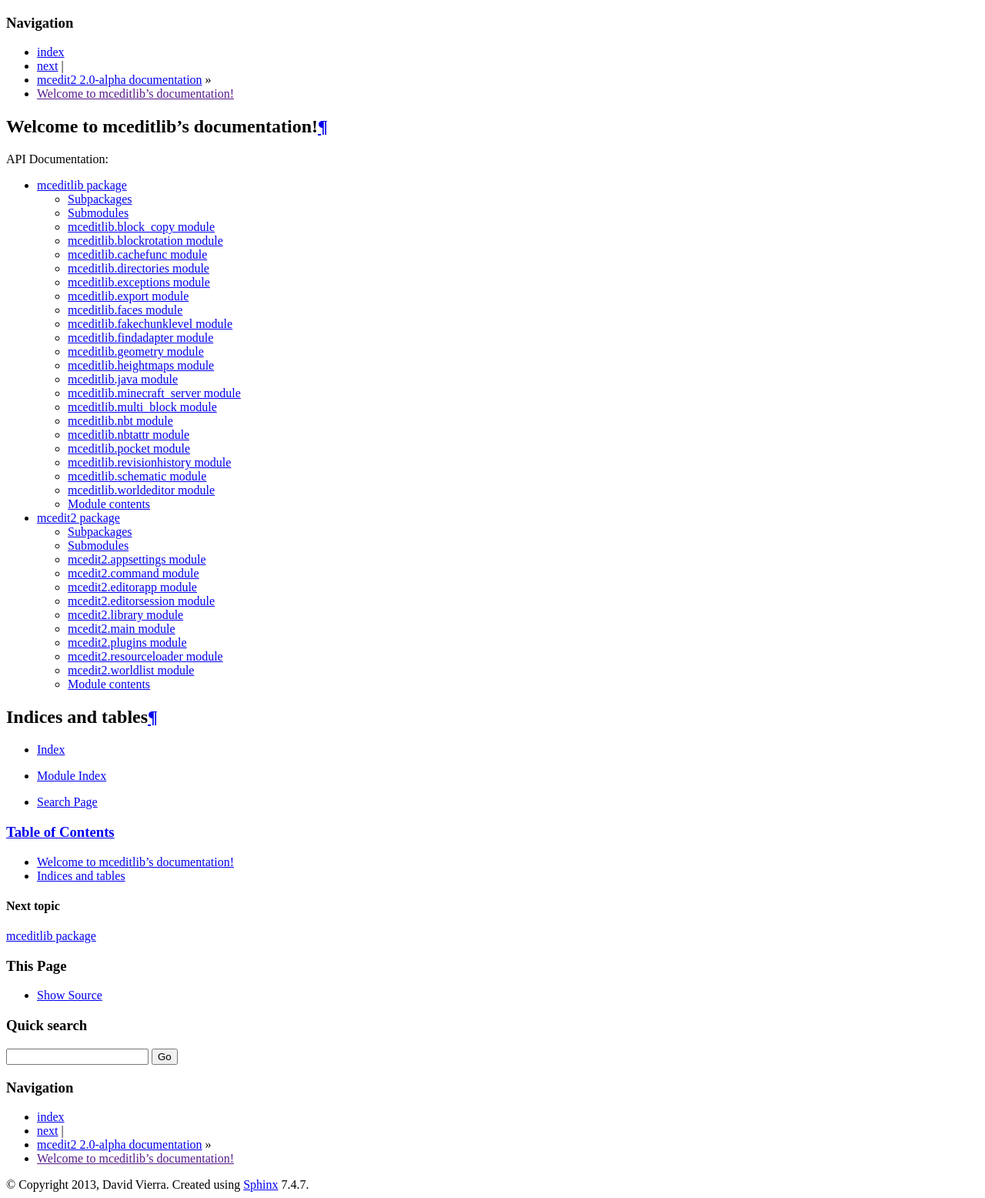
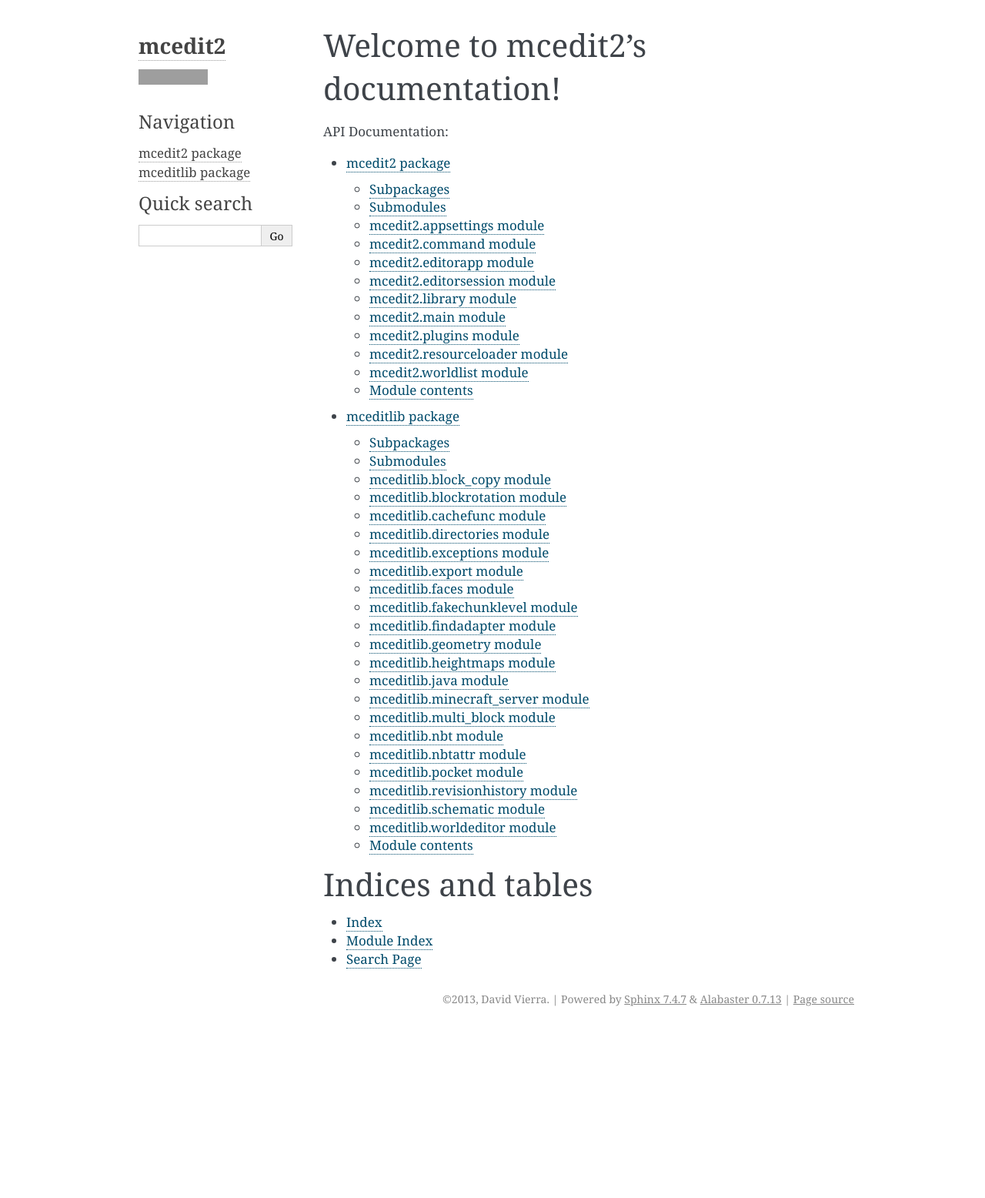
Before and after one commit to mcedit/mcedit2, a Sphinx documentation site: the page built from doc/index.rst, in a window 1280 px wide. Shown: the whole page at 77% size. Built offline with Sphinx 7.4.7, drawn with Linux system fonts in a browser that asks for light colours; nearby versions of some CDN libraries; library files that are not in the unit come from our copies; comment, search, counter and statistics services are not loaded; after the commit the page ends 1337 px from its top, so only the background shows below that; grey boxes are pictures that could not be loaded.

Commit message:
Change docs to alabaster theme, skip Qt staticMetaObjects
Add github user/repo for theme purposes
More mceditlib->mcedit2

```diff
--- a/doc/conf.py
+++ b/doc/conf.py
@@ -26,7 +26,7 @@
 
 # Add any Sphinx extension module names here, as strings. They can be extensions
 # coming with Sphinx (named 'sphinx.ext.*') or your custom ones.
-extensions = ['sphinx.ext.autodoc', 'sphinx.ext.viewcode', 'sphinx_nounderscore']
+extensions = ['sphinx.ext.autodoc', 'sphinx.ext.viewcode']
 
 # Add any paths that contain templates here, relative to this directory.
 templates_path = ['_templates']
@@ -92,12 +92,26 @@
 
 # The theme to use for HTML and HTML Help pages.  See the documentation for
 # a list of builtin themes.
-html_theme = 'default'
-
+import alabaster  # If you get an ImportError here, run `pip install alabaster`
+html_theme_path = [alabaster.get_path()]
+extensions.insert(0, 'alabaster')
+html_theme = 'alabaster'
+html_sidebars = {
+    '**': [
+        'about.html',
+        'navigation.html',
+        'relations.html',
+        'searchbox.html',
+        'donate.html',
+    ]
+}
 # Theme options are theme-specific and customize the look and feel of a theme
 # further.  For a list of options available for each theme, see the
 # documentation.
-#html_theme_options = {}
+html_theme_options = {
+    'github_user': 'mcedit',
+    'github_repo': 'mcedit2',
+}
 
 # Add any paths that contain custom themes here, relative to this directory.
 #html_theme_path = []
@@ -130,9 +144,6 @@
 # If true, SmartyPants will be used to convert quotes and dashes to
 # typographically correct entities.
 #html_use_smartypants = True
-
-# Custom sidebar templates, maps document names to template names.
-#html_sidebars = {}
 
 # Additional templates that should be rendered to pages, maps page names to
 # template names.
@@ -247,3 +258,14 @@
 # (value 'alphabetical'), by member type (value 'groupwise') or by source order
 # (value 'bysource'). The default is alphabetical.
 autodoc_member_order = 'bysource'
+
+
+# -- Sphinx event handlers
+
+# exclude Qt staticMetaObjects from autodoc
+def skip_member(app, what, name, obj, skip, options):
+    return name.endswith('staticMetaObject') or skip
+
+
+def setup(app):
+    app.connect('autodoc-skip-member', skip_member)
--- a/doc/index.rst
+++ b/doc/index.rst
@@ -1,9 +1,9 @@
-.. mceditlib documentation master file, created by
+.. mcedit2 documentation master file, created by
    sphinx-quickstart on Mon Jan 14 01:31:22 2013.
    You can adapt this file completely to your liking, but it should at least
    contain the root `toctree` directive.
 
-Welcome to mceditlib's documentation!
+Welcome to mcedit2's documentation!
 =====================================
 
 API Documentation:
@@ -11,8 +11,8 @@
 .. toctree::
     :maxdepth: 2
 
+    apidoc/mcedit2
     apidoc/mceditlib
-    apidoc/mcedit2
 
 Indices and tables
 ==================
```
